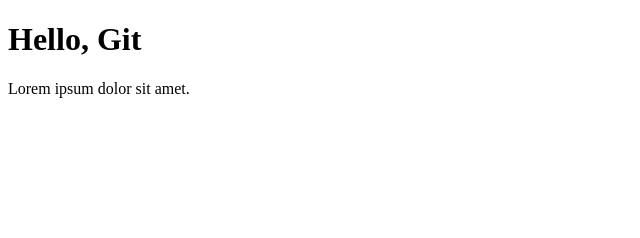
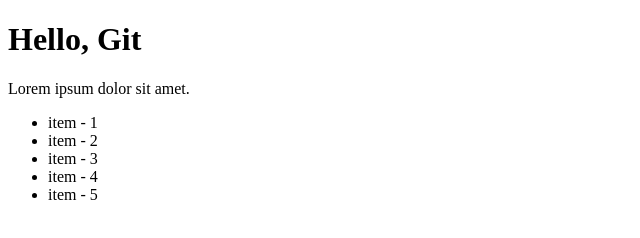
Before and after one commit to SlawaSlawa/git-test, a plain HTML site: page index.html in a window 1280 px wide. Shown: the whole page, without its empty margins (0-640 px from the left). Drawn offline with Linux system fonts and the light colour scheme.

Commit message:
added list

```diff
--- a/index.html
+++ b/index.html
@@ -8,5 +8,12 @@
     <body>
         <h1>Hello, Git</h1>
         <p>Lorem ipsum dolor sit amet.</p>
+        <ul>
+            <li class="item">item - 1</li>
+            <li class="item">item - 2</li>
+            <li class="item">item - 3</li>
+            <li class="item">item - 4</li>
+            <li class="item">item - 5</li>
+        </ul>
     </body>
 </html>
```
